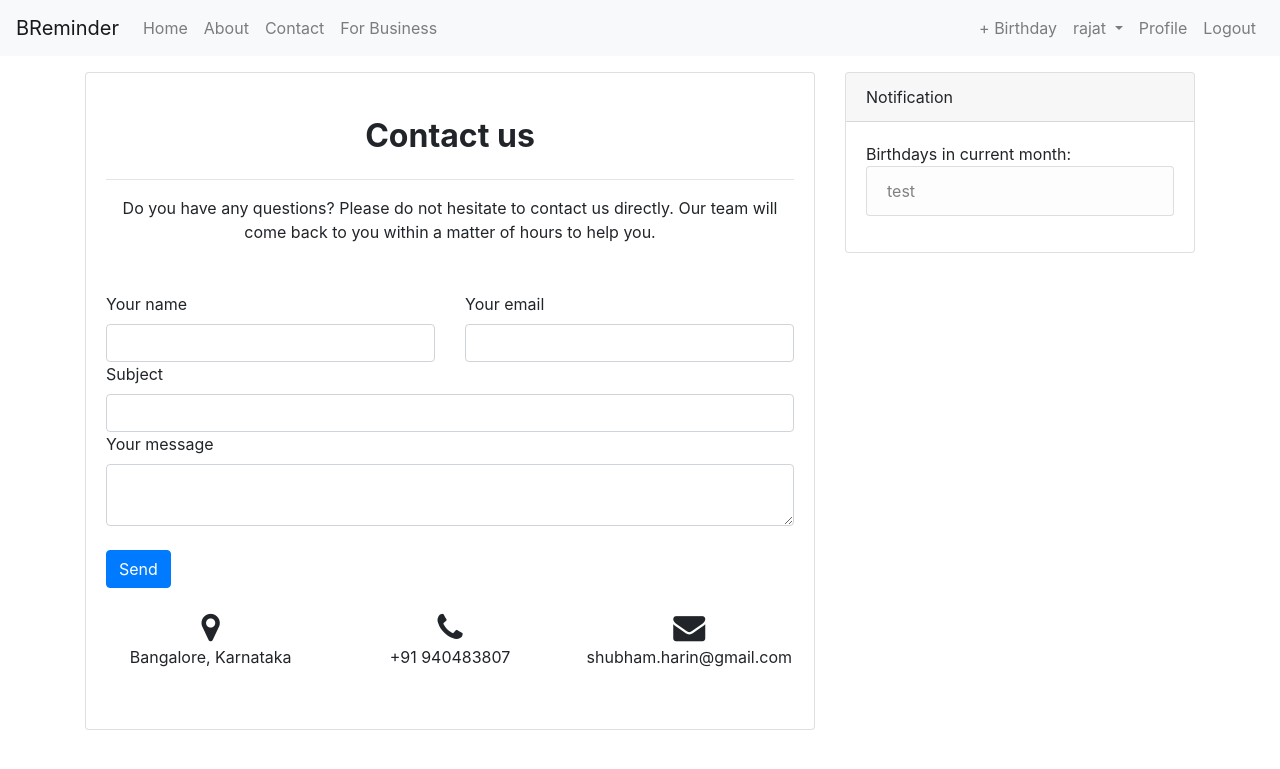
After one commit to SHUBHAM-HARINKHEDE/BReminder, a Django app: page /contact/ in a window 1280 px wide. The commit adds this page. Shown: the top 769 px of the page. Run offline with Django 3.2, Linux system fonts and the light colour scheme; a user stored in the database is signed in; data comes from the database, SQL or seed files in the repository; both versions use the stored data as it was after the commit; some libraries are stand-ins or nearby versions.

Commit message:
version0.1

```diff
--- a/BirtdayReminder/settings.py
+++ b/BirtdayReminder/settings.py
@@ -65,6 +65,9 @@ TEMPLATES = [
                 'django.template.context_processors.request',
                 'django.contrib.auth.context_processors.auth',
                 'django.contrib.messages.context_processors.messages',
+                #userdefined
+                'user.processor.birthays_this_month',
+
             ],
         },
     },
--- a/BirtdayReminder/urls.py
+++ b/BirtdayReminder/urls.py
@@ -22,6 +22,7 @@ from django.conf.urls.static import static
 from django.contrib.auth import views as auth_views
 #user views
 from user import views as user_views
+from user.views import BirthdayDeleteView
 urlpatterns = [
     path('admin/', admin.site.urls),
     #login
@@ -67,8 +68,9 @@ urlpatterns = [
     path('home/', user_views.home , name='home'),
     path('add_birtday/', user_views.add_birthday , name='add_birthday'),
     path('home/upload_csv', user_views.upload_csv , name='upload_csv'),
-    path('home/', user_views.home , name='about'),
-    path('home/', user_views.home , name='contact'),
+    path('about/',user_views.about,name='about'),
+    path('contact/',user_views.contact,name='contact'),
+    path('birthday/<int:pk>/delete/', BirthdayDeleteView.as_view(), name='birthday-delete'),
     path('home/', user_views.home , name='c-index'),
     path('home/', user_views.home , name='profile_settings'),
     path('',user_views.index,name="index"),
--- a/user/forms.py
+++ b/user/forms.py
@@ -24,6 +24,7 @@ class ProfileUpdateForm(forms.ModelForm):
         fields = ['mobile','whatsapp_number','image']
 
 class BirthdayAddForm(forms.ModelForm):
+
     class Meta:
         model = Birthday
         fields = ['fname','mname','lname','dob']
--- /dev/null
+++ b/user/processor.py
@@ -0,0 +1,5 @@
+from user.models import Birthday
+import datetime
+def birthays_this_month(request):
+    today = datetime.date.today()
+    return {'birthays_this_month': Birthday.objects.filter(dob__month=today.month,user=request.user)}
--- a/user/templates/user/add_birtday.html
+++ b/user/templates/user/add_birtday.html
@@ -3,7 +3,7 @@
 {% block content %}
 	<div class="card">
 		<div class="card-body">
-			<form action="" method="POST">
+			<form action={% url 'add_birthday' %} method="POST">
 		        {% csrf_token %}
 		        <fieldset class="form-group">
 		        	<legend class="border-bottom mb-4">Birthday</legend>
--- a/user/templates/user/base.html
+++ b/user/templates/user/base.html
@@ -22,7 +22,7 @@
   </head>
   <body>
     <nav class="navbar navbar-expand-lg navbar-light bg-light fixed-top">
-      <a class="navbar-brand" href="#">Django{{APPLICATION_NAME}}</a>
+      <a class="navbar-brand" href="#">BReminder</a>
       <button class="navbar-toggler" type="button" data-toggle="collapse" data-target="#navbarText" aria-controls="navbarText" aria-expanded="false" aria-label="Toggle navigation">
         <span class="navbar-toggler-icon"></span>
       </button>
@@ -94,15 +94,14 @@
 			<div class="col-md-4">
 				<div class="card">
 					<div class="card-header">
-						our sidebar
+						Notification
 					</div>
 					<div class="card-body">
-						<p class="text-muted">Lorem ipsum dolor sit amet, consectetur adipisicing elit. Temporibus, quidem voluptas placeat neque quas mollitia nihil, distinctio laborum voluptates dolores expedita esse. Nulla quas eum quisquam quos iure, dolorum nisi.
+						Birthdays in current month:
 						<ul class="list-group">
-							<li class="list-group-item list-group-item-light">Latest Post</li>
-							<li class="list-group-item list-group-item-light">Anouncement</li>
-							<li class="list-group-item list-group-item-light">Calender</li>
-							<li class="list-group-item list-group-item-light">etc.</li>
+							{% for person in birthays_this_month %}
+							<li class="list-group-item list-group-item-light">{{person.fname}}</li>
+							{% endfor %}
 						</ul>
 						</p>
 					</div>
--- /dev/null
+++ b/user/templates/user/contact.html
@@ -0,0 +1,115 @@
+{% extends 'user/base.html' %}
+{% block content %}
+	<div class="card">
+		<div class="card-body">
+			<!--Section: Contact v.2-->
+            <section class="mb-4">
+
+                <!--Section heading-->
+                <h2 class="h1-responsive font-weight-bold text-center my-4">Contact us</h2>
+                <hr>
+                <!--Section description-->
+                <p class="text-center w-responsive mx-auto mb-5">Do you have any questions? Please do not hesitate to contact us directly. Our team will come back to you within
+                    a matter of hours to help you.</p>
+
+                <div class="row">
+
+                    <!--Grid column-->
+                    <div class="col-md-12 mb-md-0 mb-5">
+                        <form id="contact-form" name="contact-form" action="" method="POST">
+                            {% csrf_token %}
+                            <!--Grid row-->
+                            <div class="row">
+
+                                <!--Grid column-->
+                                <div class="col-md-6">
+                                    <div class="md-form mb-0">
+                                        <label for="name" class="">Your name</label>
+                                        <input type="text" id="name" name="name" class="form-control">
+                                    </div>
+                                </div>
+                                <!--Grid column-->
+
+                                <!--Grid column-->
+                                <div class="col-md-6">
+                                    <div class="md-form mb-0">
+                                        <label for="email" class="">Your email</label>
+                                        <input type="text" id="email" name="email" class="form-control">
+                                    </div>
+                                </div>
+                                <!--Grid column-->
+
+                            </div>
+                            <!--Grid row-->
+
+                            <!--Grid row-->
+                            <div class="row">
+                                <div class="col-md-12">
+                                    <div class="md-form mb-0">
+                                        <label for="subject" class="">Subject</label>
+                                        <input type="text" id="subject" name="subject" class="form-control">
+                                    </div>
+                                </div>
+                            </div>
+                            <!--Grid row-->
+
+                            <!--Grid row-->
+                            <div class="row">
+
+                                <!--Grid column-->
+                                <div class="col-md-12">
+
+                                    <div class="md-form">
+                                        <label for="message">Your message</label>
+                                        <textarea type="text" id="message" name="message" rows="2" class="form-control md-textarea"></textarea>
+                                        <br>
+                                    </div>
+
+                                </div>
+                            </div>
+                            <!--Grid row-->
+
+                            <div class="text-center text-md-left">
+                                <button class="btn btn-primary" type="submit">Send</button>
+                            </div>
+
+                            <div class='row'>
+                                <!--Grid column-->
+                                <div class="col-md-4 text-center">
+                                    <ul class="list-unstyled mb-0">
+                                        <li><i class="fa fa-map-marker mt-4 fa-2x"></i>
+                                            <p>Bangalore, Karnataka</p>
+                                        </li>
+                                    </ul>
+                                </div>
+                                <!--Grid column-->
+                                <div class="col-md-4 text-center">
+                                    <ul class="list-unstyled mb-0">
+                                        <li><i class="fa fa-phone mt-4 fa-2x"></i>
+                                            <p>+91 940483807</p>
+                                        </li>
+                                    </ul>
+                                </div>
+                                <!--Grid column-->
+                                <div class="col-md-4 text-center">
+                                    <ul class="list-unstyled mb-0">
+                                        <li><i class="fa fa-envelope mt-4 fa-2x"></i>
+                                            <p>shubham.harin@gmail.com</p>
+                                        </li>
+                                    </ul>
+                                </div>
+                                <!--Grid column-->
+                            </div>
+
+                        </form>
+                    </div>
+                    <!--Grid column-->
+                </div>
+
+            </section>
+            <!--Section: Contact v.2-->
+
+
+	    </div>
+	</div>
+{% endblock content %}
--- a/user/views.py
+++ b/user/views.py
@@ -10,6 +10,8 @@ from .forms import (UserRegisterForm ,
                     ProfileUpdateForm,
                     BirthdayAddForm
 )
+from django.contrib.auth.mixins import LoginRequiredMixin, UserPassesTestMixin
+from django.views.generic import DeleteView
 # Create your views here.
 @login_required
 def index(request):
@@ -33,28 +35,32 @@ def index(request):
 @login_required
 def home(request):
     today = datetime.date.today()
-    nextday = today + datetime.timedelta(days = 1)
-    nexr30thday = today + datetime.timedelta(days = 20)
+    #nextday = today + datetime.timedelta(days = 1)
+    #nexr30thday = today + datetime.timedelta(days = 20)
     print(today.day,today.month)
     #today
     today_birthdays=Birthday.objects.filter(dob__day=today.day,dob__month=today.month,user=request.user)
     #upcomming
-    criterion1 = Q(dob__day__gt=today.day,dob__month=today.month)
-    criterion2 = Q(dob__month__gt=today.month)
+    criterion1 = Q(dob__day__gt=today.day,dob__month=today.month,user=request.user)
+    criterion2 = Q(dob__month__gt=today.month,user=request.user)
     #criterion3 = Q(dob__month__lt=today.month)
     upcomming_birthdays1= Birthday.objects.filter(criterion1).order_by('dob__month','dob__day')
     upcomming_birthdays2=Birthday.objects.filter(criterion2).order_by('dob__month','dob__day')
-    upcomming_birthdays3=Birthday.objects.filter(criterion3).order_by('dob__month','dob__day')
+    #upcomming_birthdays3=Birthday.objects.filter(criterion3).order_by('dob__month','dob__day')
     upcomming_birthdays=upcomming_birthdays1 | upcomming_birthdays2 #|upcomming_birthdays3
 
     print(type(upcomming_birthdays))
     #upcomming_birthdays=Birthday.objects.filter(dob__day__range=[nextday.day,nexr30thday.day],user=request.user)
-    recent_birthdays=Birthday.objects.filter(dob__day__lt=today.day,dob__month__lt=today.month,user=request.user)
+    recent_birthdays1=Birthday.objects.filter(dob__day__lt=today.day,dob__month=today.month,user=request.user).order_by('-dob__month','-dob__day')
+    recent_birthdays2=Birthday.objects.filter(dob__month__lt=today.month,user=request.user).order_by('-dob__month','-dob__day')
+    recent_birthdays=recent_birthdays1 | recent_birthdays2
     print(today_birthdays,upcomming_birthdays)
+    all_birthdays=Birthday.objects.filter(user=request.user).order_by('dob__month','dob__day')
     context={
         'today_birthdays' : today_birthdays,
         'upcomming_birthdays' : upcomming_birthdays,
-        'recent_birthdays' : recent_birthdays
+        'recent_birthdays' : recent_birthdays,
+        'all_birthdays' : all_birthdays
     }
     return render(request,'user/home.html',context)
 
@@ -94,13 +100,16 @@ def profile(request):
 
     return render(request,'user/profile.html',context)
 def add_birthday(request):
+
     if request.method == 'POST':
-        b_form = BirthdayAddForm(request.POST, instance=request.user)
+        b_form = BirthdayAddForm(request.POST)
+        b_form.user=request.user
 
         if b_form.is_valid():
-            b_form.save()
-            messages.success(request, f'Your Profile has been Updated!')
-            return redirect('home')
+            bd = b_form.save(commit=False)
+            bd.user = request.user
+            bd.save()
+            messages.success(request, f'Birthday has been added successfuly.')
 
     else:
         b_form = BirthdayAddForm(instance=request.user)
@@ -136,3 +145,49 @@ def upload_csv(request):
             print(e)
             messages.error(request, f'Error occured while adding birthays, please try again!',extra_tags="danger")
     return redirect('add_birthday')
+
+
+def about(request):
+    return render(request,'user/about.html')
+
+def contact(request):
+
+    if request.method == 'POST':
+        name=request.POST.get('name')
+        email=request.POST.get('email')
+        subject=request.POST.get('subject')
+        message=request.POST.get('message')
+        contact=Contact()
+        contact.name=name
+        contact.email=email
+        contact.subject=subject
+        contact.message=message
+        contact.save()
+        try:
+            send_mail(
+            subject,
+            message,
+            email,
+            ['shubham.harin@gmail.com'],
+            fail_silently=False,
+            )
+            messages.success(request, f'We will come back to you soon..')
+        except:
+            print("Failed to send Mail")
+            messages.error(request, f'Something went wrong!')
+    return render(request,'user/contact.html')
+
+class BirthdayDeleteView(LoginRequiredMixin, UserPassesTestMixin, DeleteView):
+    model = Birthday
+    success_url = '/home/#all'
+    success_message = "Birthday was deleted successfully."
+
+    def test_func(self):
+        birthday = self.get_object()
+        if self.request.user == birthday.user:
+            return True
+        return False
+
+    def delete(self, request, *args, **kwargs):
+        messages.success(self.request, self.success_message)
+        return super(BirthdayDeleteView, self).delete(request, *args, **kwargs)
```
Also changed, not shown: user/models.py (+4 -4 lines), user/templates/user/about.html (added, +11 -0 lines), user/templates/user/birthday_confirm_delete.html (added, +18 -0 lines), user/templates/user/home.html (+58 -9 lines), db.sqlite3.
